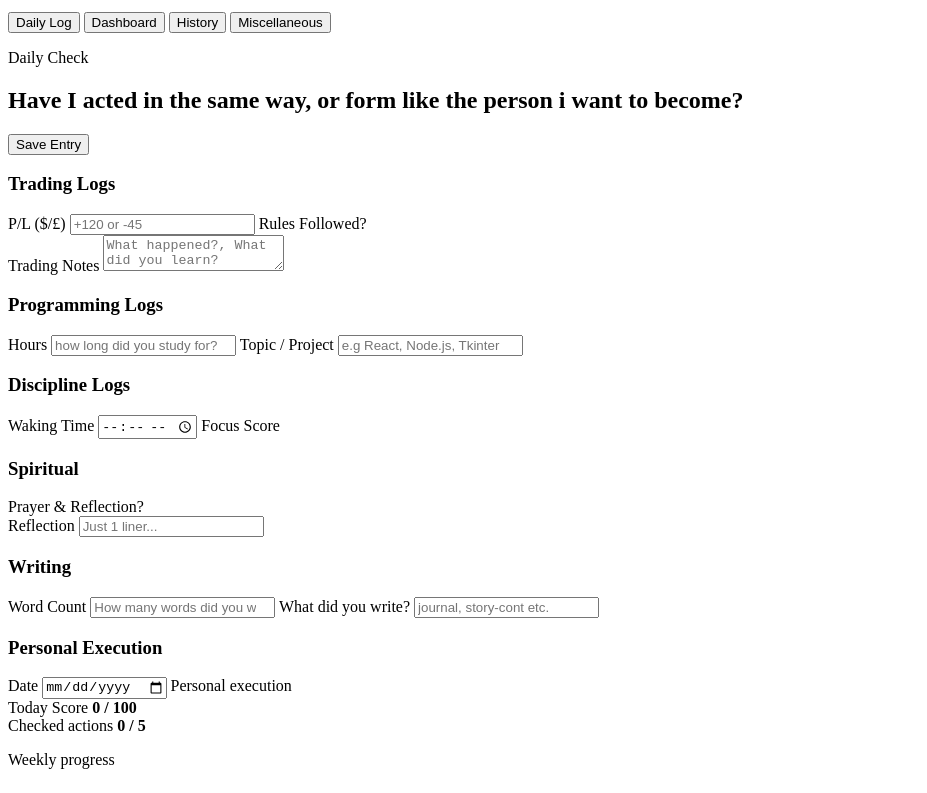
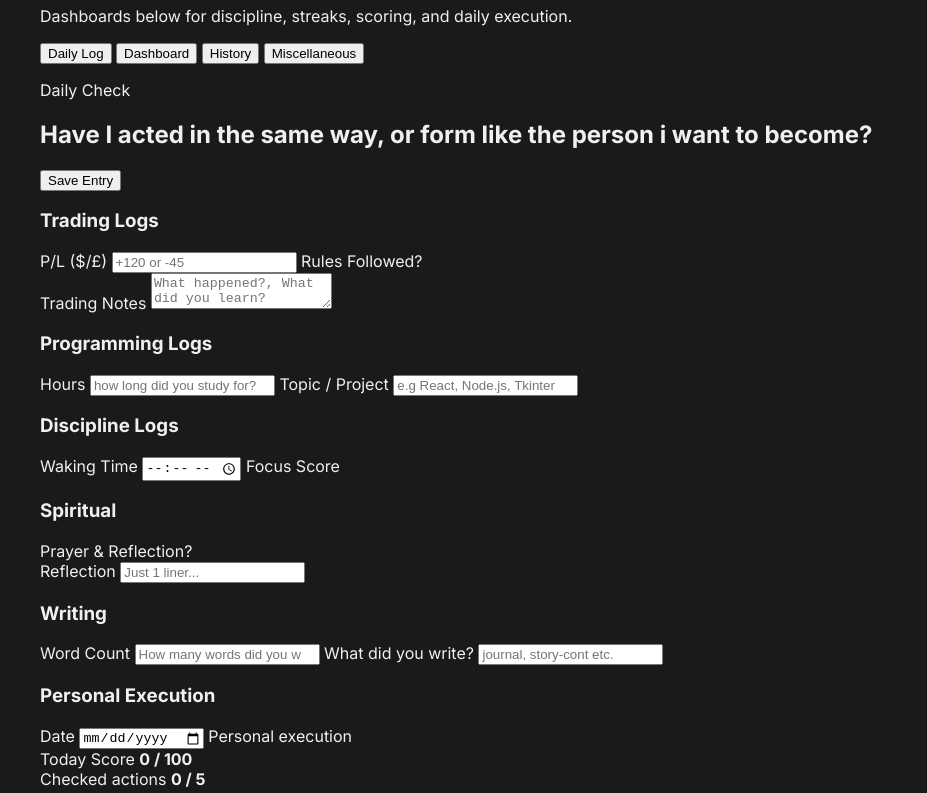
Before and after one commit to VictorOhason/Discipline-Tracker-Logger-, a plain HTML site: page index.html in a window 1280 px wide. Shown: the part 136-929 px from the top of the page, without its empty margins (0-927 px from the left). Drawn offline with Linux system fonts and the light colour scheme.

Commit message:
feat: add base body and app container styles

```diff
--- a/css/style.css
+++ b/css/style.css
@@ -5,3 +5,23 @@
     --muted: #888888;        /*Dimmer text for labels*/
     --accent: #ff4b33; /*Orange Red*/
 }
+
+body{
+    background: var(--bg);
+    color: var(--text);
+    margin: 0;
+    font-family: Inter, sans-serif;
+}
+.app{
+    max-width: 1200px;
+    margin: 0 auto;
+    padding: 24px;
+}
+
+/*body — background, font, margin reset
+.app — max width, centering
+.topbar — your header
+.tabbar — navigation
+.panel — section containers
+.segment — individual cards inside panels
+Small elements last — buttons, inputs, labels*/
--- a/index.html
+++ b/index.html
@@ -4,6 +4,7 @@
     <meta charset="UTF-8">
     <meta name="viewport" content="width=device-width, initial-scale=1.0">
     <title>Discipline Tracker — Structure & Progress logger</title>
+    <link href="https://fonts.googleapis.com/css2?family=Inter:wght@400;600;700&display=swap" rel="stylesheet">
     <link rel="stylesheet" href="css/style.css">
 </head>
 <body>
```
